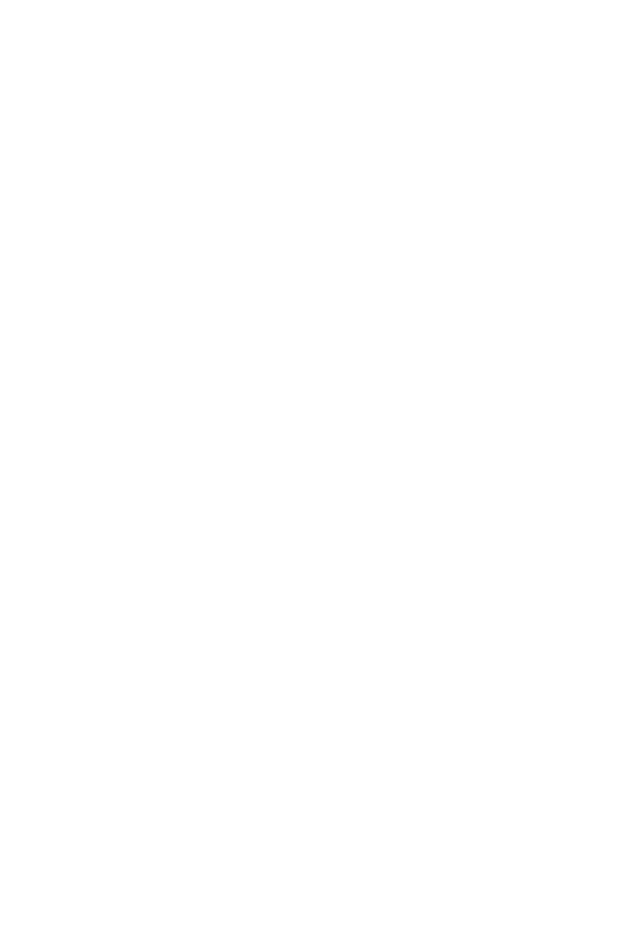
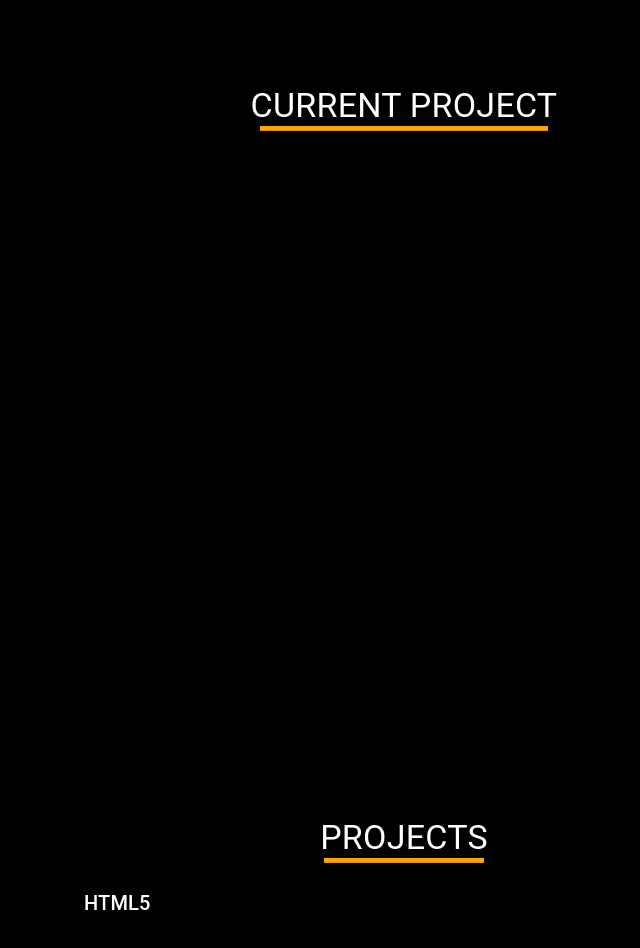
Before and after one commit to serapo/My-Portfolio, a React app: page / in a window 1280 px wide. Shown: the part 2700-3648 px from the top of the page, without its empty margins (236-876 px from the left). Before the commit the page ends 2400 px from the top, so only its background shows below. Built offline with nearby package versions, Linux system fonts and the light colour scheme.

Commit message:
currentProject updated

```diff
--- a/src/App.css
+++ b/src/App.css
@@ -26,3 +26,19 @@
   background-size: cover;
 
 }
+#arkaplan4 {
+  background-color: black;
+  background-attachment: fixed;
+  width: 100vw;
+  height: 100vh;
+  background-size: cover;
+
+}
+#arkaplan5 {
+  background-color: black;
+  background-attachment: fixed;
+  width: 100vw;
+  height: 100vh;
+  background-size: cover;
+
+}
--- a/src/App.js
+++ b/src/App.js
@@ -5,6 +5,8 @@
 import MenuNavBar from "./components/MenuNavBar";
 import AboutMe from "./components/AboutMe";
 import Skills from "./components/Skills";
+import CurrentProjects from "./components/CurrentProjects";
+import Projects from "./components/Projects";
 
 import "./App.css";
 
@@ -28,6 +30,12 @@
       <div className="arkaplan" id="arkaplan3">
         <Skills />
       </div>
+      <div className="arkaplan" id="arkaplan4">
+        <CurrentProjects />
+      </div>
+      <div className="arkaplan" id="arkaplan5">
+        <Projects />
+      </div>
     </ThemeProvider>
   );
 }
--- /dev/null
+++ b/src/components/CurrentProjects.js
@@ -0,0 +1,32 @@
+import React from "react";
+import Box from "@mui/material/Box";
+import Typography from "@mui/material/Typography";
+import Divider from "@mui/material/Divider";
+function CurrentProjects() {
+  return (
+    <Box
+      sx={{
+        textAlign: "center",
+        padding: 0,
+        margin: 0,
+        marginTop: 2,
+        color: "white",
+        width: "50%",
+      }}
+    >
+      <Typography variant="h4" style={{ color: "white" }}>
+        CURRENT PROJECT
+        <Divider
+          sx={{
+            height: 4,
+            backgroundColor: "orange",
+            width: "45%",
+            margin: "auto",
+          }}
+        />
+      </Typography>
+    </Box>
+  );
+}
+
+export default CurrentProjects;
--- /dev/null
+++ b/src/components/Projects.js
@@ -0,0 +1,52 @@
+import Box from "@mui/material/Box";
+import Typography from "@mui/material/Typography";
+import Divider from "@mui/material/Divider";
+import React from "react";
+
+function Projects() {
+  return (
+    <Box
+      sx={{
+        textAlign: "center",
+        padding: 0,
+        margin: 0,
+        marginTop: 2,
+        color: "white",
+        width: "50%",
+      }}
+    >
+      <Typography variant="h4" style={{ color: "white" }}>
+        PROJECTS
+        <Divider
+          sx={{
+            height: 4,
+            backgroundColor: "orange",
+            width: "25%",
+            margin: "auto",
+          }}
+        />
+      </Typography>
+
+      <Box
+        sx={{
+          textAlign: "center",
+          padding: 0,
+          margin: 0,
+          marginBottom: 10,
+          display: "flex",
+          justifyContent: "space-between",
+          marginTop: 2,
+          color: "white",
+          width: "100%",
+        }}
+      >
+
+        <Typography variant="h6" style={{ color: "white", marginTop: 8 }}>
+          HTML5
+        </Typography>
+      </Box>
+    </Box>
+  );
+}
+
+export default Projects;
```
Also changed, not shown: package.json (+5 -8 lines), 1 other file (tests, documents, lock files or other folders).
